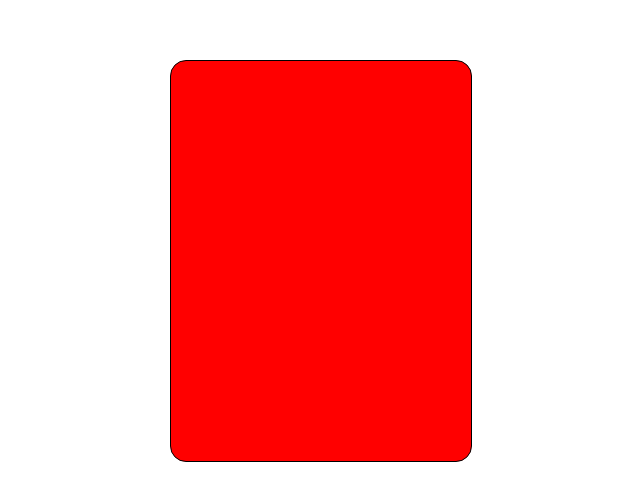
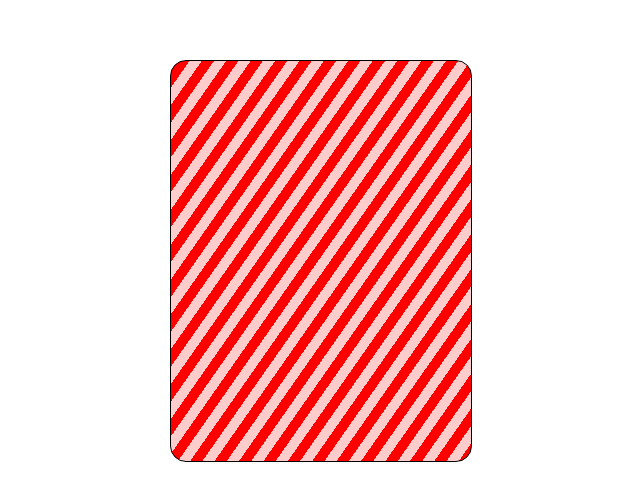
Before and after one commit to norarcasey/solitaire, a React (Create React App) app: page / in a window 1280 px wide. Shown: the part 139-640 px from the top of the page, without its empty margins (169-809 px from the left). Built offline with nearby package versions, Linux system fonts and the light colour scheme.

Commit message:
added stripes to the card back

```diff
--- a/src/deck/styles.module.css
+++ b/src/deck/styles.module.css
@@ -1,9 +1,10 @@
 .deck {
   width: 300px;
   height: 400px;
+  margin: 10px;
   border: solid 1px black;
   border-radius: 16px;
-  background-color: red;
+  background: repeating-linear-gradient(-55deg, #ff0000, #ff0000 10px, #ffcccc 10px, #ffcccc 20px);
 }
 
 .empty-deck {
```
